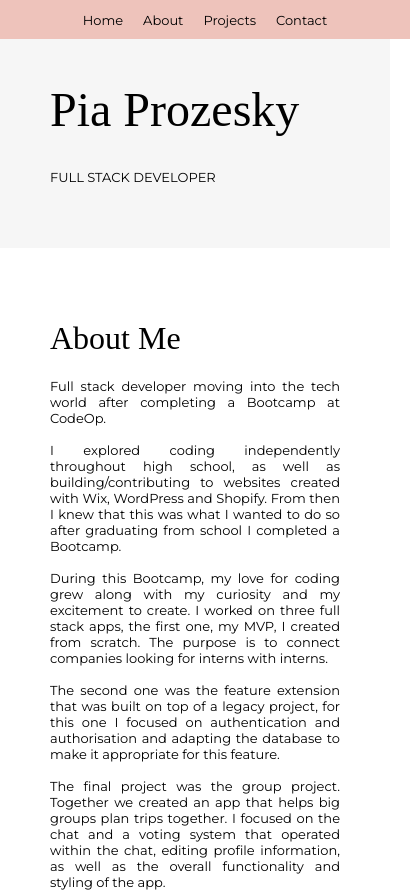
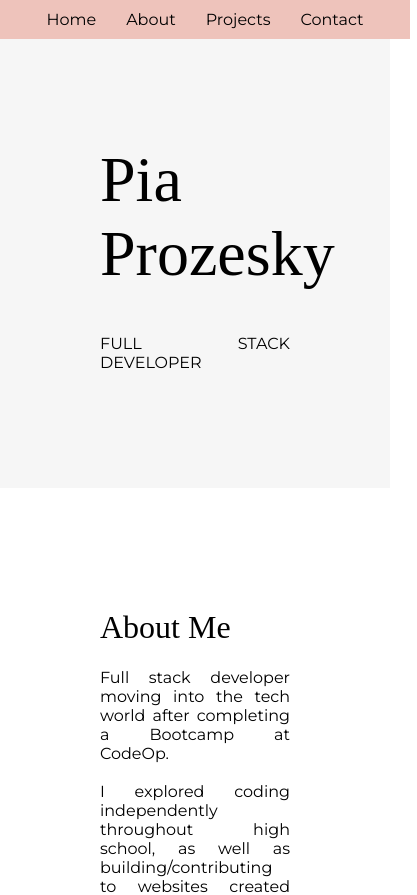
Before and after one commit to piaprozesky/personalsite, a React (Create React App) app: page / in a window 390 px wide. Shown: the top 895 px of the page, 417 px wide, since content can reach past the window. Built offline with nearby package versions, Linux system fonts and the light colour scheme; a web font is replaced by a local one.

Commit message:
tablet responsive

```diff
--- a/src/App.css
+++ b/src/App.css
@@ -22,3 +22,10 @@ h2 {
     text-align: justify;
   }
 }
+
+@media screen and (max-width: 1000px) {
+  .text {
+    font-size: medium;
+    text-align: justify;
+  }
+}
--- a/src/components/NavBar.css
+++ b/src/components/NavBar.css
@@ -31,3 +31,14 @@
     font-size: small;
   }
 }
+
+@media screen and (max-width: 1000px) {
+  .navitem {
+    display: inline-block;
+    margin-left: 15px;
+    margin-right: 15px;
+  }
+  .navtext {
+    font-size: medium;
+  }
+}
--- a/src/views/AboutView.css
+++ b/src/views/AboutView.css
@@ -11,3 +11,9 @@
     padding-right: 50px;
   }
 }
+
+@media screen and (max-width: 1000px) {
+  .aboutview {
+    padding: 100px;
+  }
+}
--- a/src/views/ContactView.css
+++ b/src/views/ContactView.css
@@ -12,3 +12,9 @@
     padding-right: 50px;
   }
 }
+
+@media screen and (max-width: 1000px) {
+  .contactview {
+    padding: 100px;
+  }
+}
--- a/src/views/HomeView.css
+++ b/src/views/HomeView.css
@@ -22,3 +22,14 @@
     text-decoration: none;
   }
 }
+
+@media screen and (max-width: 1000px) {
+  .homeview {
+    padding: 100px;
+  }
+
+  .heading {
+    font-size: 400%;
+    text-decoration: none;
+  }
+}
--- a/src/views/ProjectsView.css
+++ b/src/views/ProjectsView.css
@@ -16,3 +16,9 @@
     padding-right: 50px;
   }
 }
+
+@media screen and (max-width: 1000px) {
+  .projectsview {
+    padding: 100px;
+  }
+}
```
